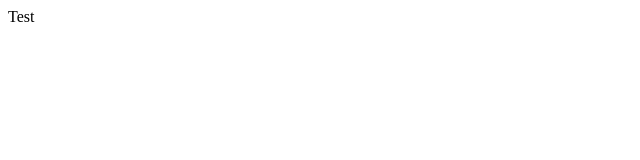
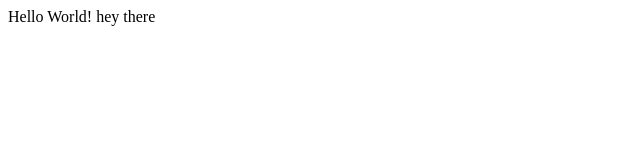
Before and after one commit to akshayThool/lecture1, a plain HTML site: page index.html in a window 1280 px wide. Shown: the whole page, without its empty margins (0-640 px from the left). Drawn offline with Linux system fonts and the light colour scheme.

Commit message:
Added a new line

```diff
--- a/index.html
+++ b/index.html
@@ -6,6 +6,7 @@
     </title>
   </head>
   <body>
-    Test
+    Hello World!
+    hey there
   </body>
 </html>
```
